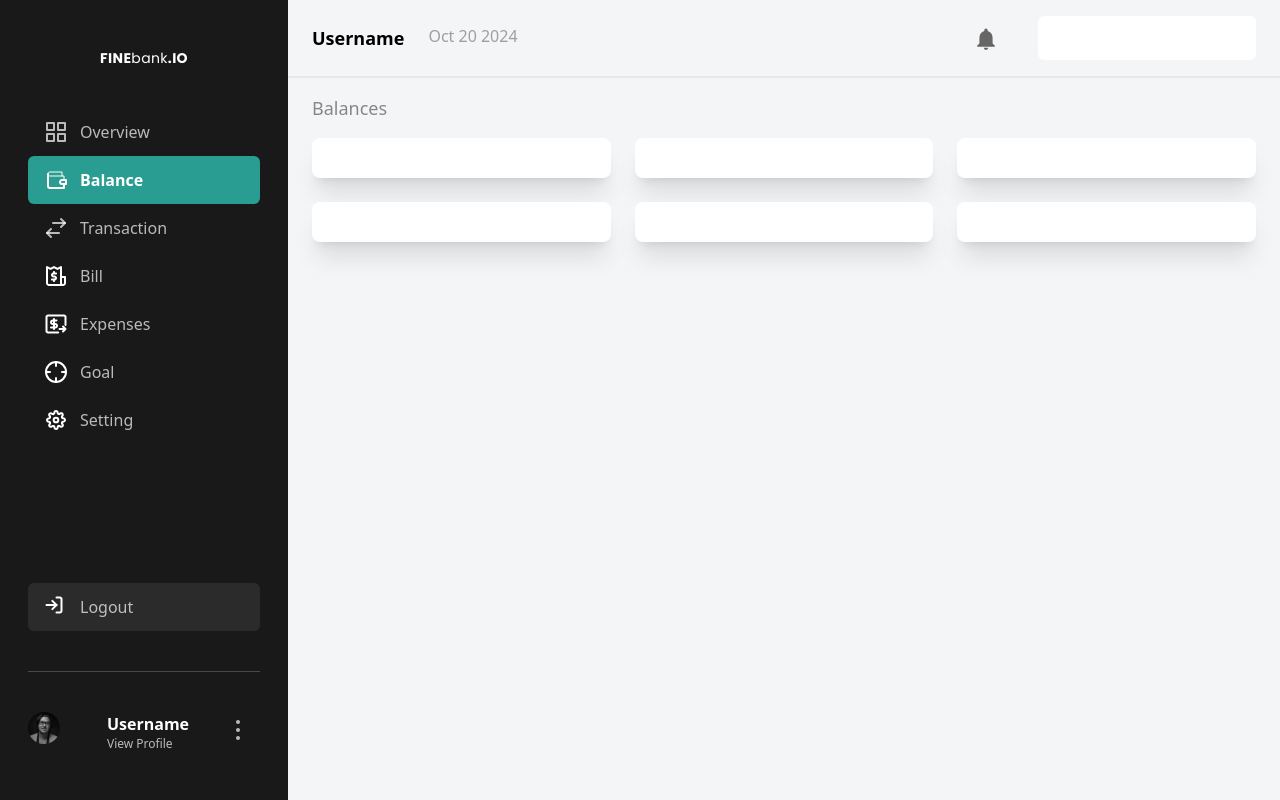
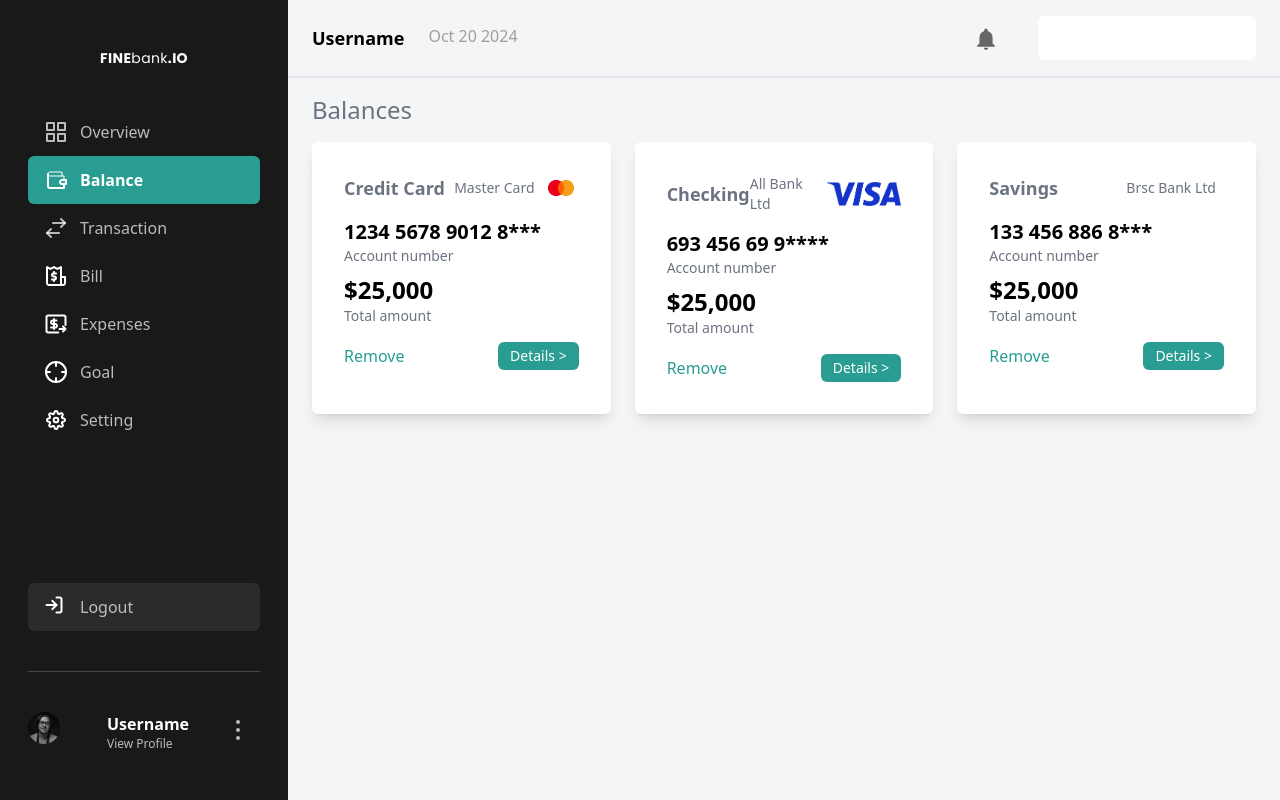
Before and after one commit to IndraFadillahCode/admin-ui, a React (Vite) app: page /balance in a window 1280 px wide. Built offline with nearby package versions, Linux system fonts and the light colour scheme.

Commit message:
added expenses page

```diff
--- a/src/App.jsx
+++ b/src/App.jsx
@@ -5,6 +5,7 @@ import ErrorRoute from "./pages/errorRoute";
 import ForgotPasswordPage from "./pages/ForgotPassword";
 import DashboardPage from "./pages/dashboard";
 import BalancePage from "./pages/balance";
+import ExpensesPage from "./pages/expensex";
 
 const App = () => {
   const myRouter = createBrowserRouter([
@@ -29,6 +30,10 @@ const App = () => {
       path: "/balance",
       element: <BalancePage/>
     },
+    {
+      path:"/expenses",
+      element: <ExpensesPage/>
+    }
   ]);
 
   return (
--- /dev/null
+++ b/src/components/Elements/CardB/index.jsx
@@ -0,0 +1,38 @@
+const CardB = ({
+    cardTitle = "Credit Card",
+    logoSrc = "", // Default to an empty string
+    accountNumber = "1234 5678 9012",
+    totalAmount = "$25,000",
+    cardType = "Master Card",
+  }) => {
+    return (
+      <div className="bg-white p-8 rounded-md shadow-lg transition-transform transform hover:scale-105 w-120 h-144">
+        {/* Header Card */}
+        <div className="flex justify-between items-center mb-4">
+          <h2 className="text-lg font-semibold text-gray-500">{cardTitle}</h2>
+          <div className="flex items-center">
+            <span className="text-sm text-gray-500 mr-2">{cardType}</span>
+            {/* Conditional rendering for the logo */}
+            {logoSrc ? <img src={logoSrc} alt={cardType} className="h-6" /> : <span className="text-gray-500 text-sm"></span>}
+          </div>
+        </div>
+
+        {/* Account Details */}
+        <div className="mb-2">
+          <p className="text-xl font-bold">{accountNumber}</p>
+          <p className="text-gray-500 text-sm">Account number</p>
+        </div>
+        <div className="mb-4">
+          <p className="text-2xl font-bold">{totalAmount}</p>
+          <p className="text-gray-500 text-sm">Total amount</p>
+        </div>
+
+        <div className="flex justify-between items-center mt-4">
+          <button className="text-primary font-medium">Remove</button>
+          <button className="bg-primary text-white py-1 px-3 rounded-md text-sm">Details &gt;</button>
+        </div>
+      </div>
+    );
+  };
+
+  export default CardB;
--- /dev/null
+++ b/src/components/Elements/CardExpenses/index.jsx
@@ -0,0 +1,10 @@
+import React from 'react'
+
+const CardExpenses = () => {
+  return (
+    <>
+      <div className="bg-white rounded-lg px-6 py-5 shadow-xl">Lorem ipsum dolor sit amet consectetur adipisicing elit. Magni neque quam alias enim ullam deserunt ducimus consequatur cumque hic voluptatem totam ab quibusdam facilis distinctio ratione, sequi vel porro eum.</div>
+    </>  )
+}
+
+export default CardExpenses;
--- /dev/null
+++ b/src/components/Elements/CardExpensesB/index.jsx
@@ -0,0 +1,11 @@
+import React from 'react'
+
+const CardExpensesB = () => {
+  return (
+    <>
+      <div className="bg-white rounded-lg px-6 py-5 shadow-xl h-full"></div>
+    </>
+  )
+}
+
+export default CardExpensesB;
--- a/src/pages/balance.jsx
+++ b/src/pages/balance.jsx
@@ -1,19 +1,16 @@
-import Card from "../components/Elements/Card";
+import CardB from "../components/Elements/CardB";
 import MainLayout from "../components/Layout/MainLayout";
 
 const BalancePage = () => {
   return (
     <MainLayout type="balance">
-      {/* top content start*/}
-      <div className="md:grid md:grid-cols-3 md:gap-x-6">
-        <Card title="Balances" />
-        <Card title="&nbsp;" />
-        <Card title="&nbsp;" />
-        <Card />
-        <Card />
-        <Card />
+      <h1 className="text-gray-500 text-2xl mb-4">Balances</h1>
+
+      <div className="grid grid-cols-1 sm:grid-cols-3 gap-6">
+        <CardB cardTitle="Credit Card" cardType="Master Card" logoSrc="/images/mc.png" accountNumber="1234 5678 9012 8***" totalAmount="$25,000" />
+        <CardB cardTitle="Checking" cardType="All Bank Ltd" logoSrc="/images/visa.png" accountNumber="693 456 69 9****" totalAmount="$25,000" />
+        <CardB cardTitle="Savings" cardType="Brsc Bank Ltd" accountNumber="133 456 886 8***" totalAmount="$25,000" /> {/* logoSrc not passed */}
       </div>
-      {/* bottom content end*/}
     </MainLayout>
   );
 };
--- /dev/null
+++ b/src/pages/expensex.jsx
@@ -0,0 +1,43 @@
+import MainLayout from "../components/Layout/MainLayout";
+import CardExpenses from "../components/Elements/CardExpenses";
+import CardExpensesB from "../components/Elements/CardExpensesB";
+
+const ExpensesPage = () => {
+    return (
+        <MainLayout type="expenses">
+        <h1 className="text-gray-500 text-2xl mb-4">Expenses Comparison</h1>
+          {/* top content start*/}
+          <div className="mb-8 sm:flex sm:gap-6">
+              <CardExpenses />
+            </div>
+          {/* top content end*/}
+          <h1 className="text-gray-500 text-2xl mb-4">Expenses Breakdown</h1>
+          {/* bottom content start*/}
+          <div className="mb-8 sm:flex sm:gap-6">
+            <div className="sm:w-1/3">
+            <CardExpensesB/>
+            </div>
+            <div className="sm:w-1/3">
+              <CardExpenses />
+            </div>
+            <div className="sm:w-1/3">
+              <CardExpensesB />
+            </div>
+          </div>
+            <div className="mb-8 sm:flex sm:gap-6">
+              <div className="sm:w-1/3">
+                <CardExpensesB />
+              </div>
+              <div className="sm:w-1/3">
+                <CardExpensesB />
+              </div>
+              <div className="sm:w-1/3">
+                <CardExpenses />
+              </div>
+            </div>
+
+          {/* bottom content end*/}
+        </MainLayout>
+      );
+    };
+export default ExpensesPage
```
Also changed, not shown: public/images/mc.png (added), public/images/visa.png (added).
